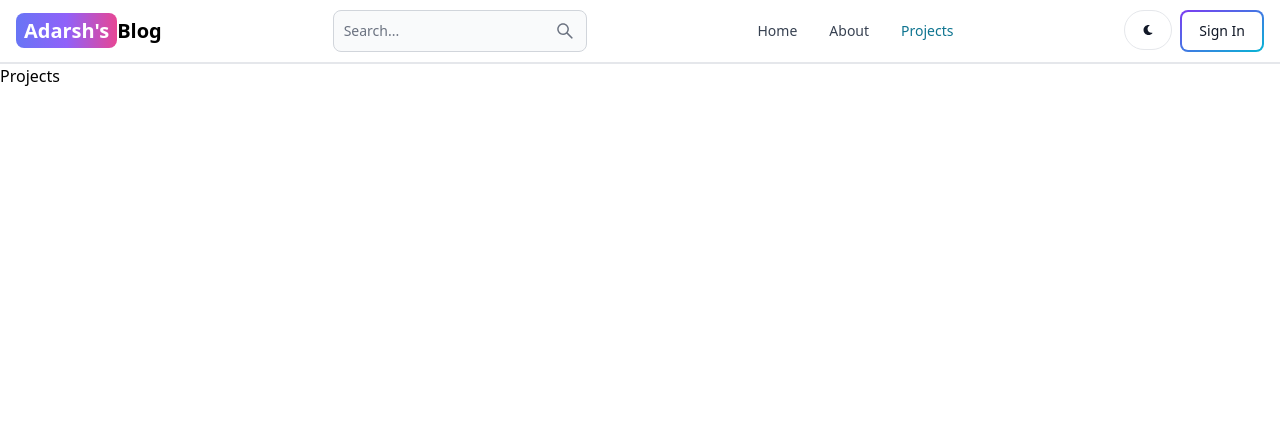
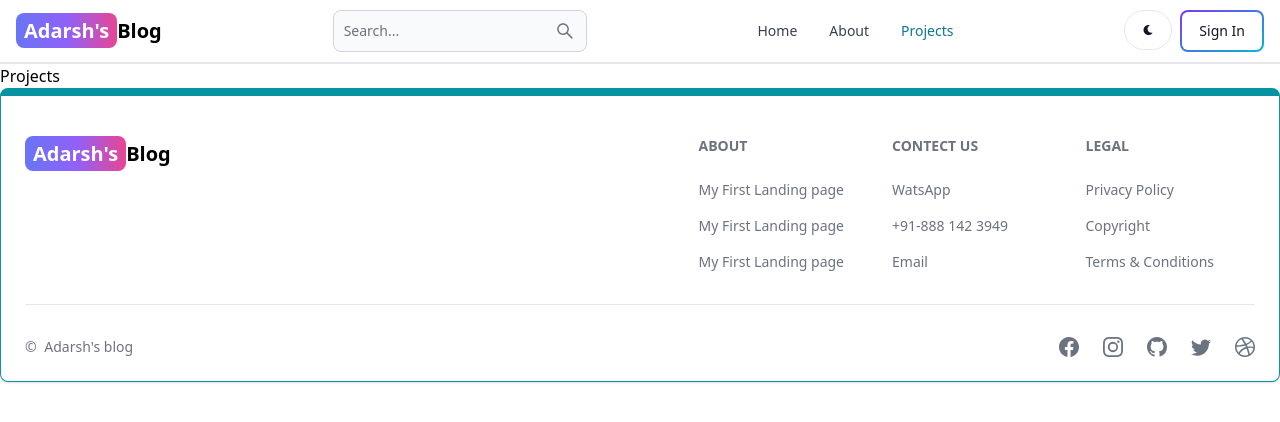
Before and after one commit to adarshsharma1350/mern_blogpost, a React (Vite) app in the folder _client/: page /projects in a window 1280 px wide. Shown: the top 422 px of the page. Built offline with nearby package versions, Linux system fonts and the light colour scheme.

Commit message:
Creating the footer for all pages..

```diff
--- a/_client/src/App.jsx
+++ b/_client/src/App.jsx
@@ -9,6 +9,7 @@
 import SignIn from "./pages/SignIn";
 import SignUp from "./pages/SignUp";
 import Dashboard from "./pages/Dashboard";
+import Footer from "./Components/Footer";
 
 export default function App() {
   return (
@@ -22,6 +23,7 @@
         <Route path="/dashboard" element={<Dashboard />} />
         <Route path="/projects" element={<Projects />} />
       </Routes>
+      <Footer />
     </BrowserRouter>
   );
 }
--- /dev/null
+++ b/_client/src/Components/Footer.jsx
@@ -0,0 +1,137 @@
+// import React from 'react'
+import { Footer } from "flowbite-react";
+import { Link } from "react-router-dom";
+import {
+  BsFacebook,
+  BsInstagram,
+  BsGithub,
+  BsTwitter,
+  BsDribbble,
+} from "react-icons/bs";
+export default function FooterCom() {
+  return (
+    <Footer container className="border border-t-8 border-teal-500">
+      <div className="w-full max-w-7xl mx-auto">
+        <div className="grid w-full justify-between sm:flex md:grid-cols-1">
+          <div className="mt-5">
+            <Link
+              to="/"
+              className="self-center whitespace-nowrap text-lg sm:text-xl font-semibold dark:text-white"
+            >
+              <span className="px-2 py-1 bg-gradient-to-r from-indigo-500 via-purple-500 to-pink-500 rounded-lg text-white">
+                Adarsh's
+              </span>
+              Blog
+            </Link>
+          </div>
+          <div className="grid grid-cols-2 gap-8 mt-4 sm:grid-cols-3 sm:gap-6">
+            <div>
+              <Footer.Title title="About" />
+              <Footer.LinkGroup col>
+                <Footer.Link
+                  href="https://65e17e4d6dd3ca8b7ea01d24--lucky-cendol-2c31f3.netlify.app/#"
+                  target="_blank"
+                  rel="noopener noreferrer"
+                >
+                  My First Landing page
+                </Footer.Link>
+
+                <Footer.Link
+                  href="https://65e17e4d6dd3ca8b7ea01d24--lucky-cendol-2c31f3.netlify.app/#"
+                  target="_blank"
+                  rel="noopener noreferrer"
+                >
+                  My First Landing page
+                </Footer.Link>
+
+                <Footer.Link
+                  href="https://65e17e4d6dd3ca8b7ea01d24--lucky-cendol-2c31f3.netlify.app/#"
+                  target="_blank"
+                  rel="noopener noreferrer"
+                >
+                  My First Landing page
+                </Footer.Link>
+              </Footer.LinkGroup>
+            </div>
+            <div>
+              <Footer.Title title="Contect Us" />
+              <Footer.LinkGroup col>
+                <Footer.Link
+                  href="https://65e17e4d6dd3ca8b7ea01d24--lucky-cendol-2c31f3.netlify.app/#"
+                  target="_blank"
+                  rel="noopener noreferrer"
+                >
+                  WatsApp
+                </Footer.Link>
+
+                <Footer.Link
+                  href="https://65e17e4d6dd3ca8b7ea01d24--lucky-cendol-2c31f3.netlify.app/#"
+                  target="_blank"
+                  rel="noopener noreferrer"
+                >
+                  +91-888 142 3949
+                </Footer.Link>
+
+                <Footer.Link
+                  href="https://65e17e4d6dd3ca8b7ea01d24--lucky-cendol-2c31f3.netlify.app/#"
+                  target="_blank"
+                  rel="noopener noreferrer"
+                >
+                  Email
+                </Footer.Link>
+              </Footer.LinkGroup>
+            </div>
+            <div>
+              <Footer.Title title="Legal" />
+              <Footer.LinkGroup col>
+                <Footer.Link
+                  href="https://65e17e4d6dd3ca8b7ea01d24--lucky-cendol-2c31f3.netlify.app/#"
+                  target="_blank"
+                  rel="noopener noreferrer"
+                >
+                  Privacy Policy
+                </Footer.Link>
+
+                <Footer.Link
+                  href="https://65e17e4d6dd3ca8b7ea01d24--lucky-cendol-2c31f3.netlify.app/#"
+                  target="_blank"
+                  rel="noopener noreferrer"
+                >
+                  Copyright
+                </Footer.Link>
+
+                <Footer.Link
+                  href="https://65e17e4d6dd3ca8b7ea01d24--lucky-cendol-2c31f3.netlify.app/#"
+                  target="_blank"
+                  rel="noopener noreferrer"
+                >
+                  Terms & Conditions
+                </Footer.Link>
+              </Footer.LinkGroup>
+            </div>
+          </div>
+        </div>
+
+        <Footer.Divider />
+        <div className="w-full sm:flex sm:items-center sm:justify-between">
+          <Footer.Copyright
+            href="#"
+            by="Adarsh's blog"
+            year={new Date().getFullYear}
+          />
+          <div className="flex gap-6 sm:mt-0 mt-4 sm:justify-center">
+            <Footer.Icon href="#" icon={BsFacebook} />
+            <Footer.Icon href="#" icon={BsInstagram} />
+            <Footer.Icon
+              href="https://github.com/adarshsharma1350"
+              target="_blank"
+              icon={BsGithub}
+            />
+            <Footer.Icon href="#" icon={BsTwitter} />
+            <Footer.Icon href="#" icon={BsDribbble} />
+          </div>
+        </div>
+      </div>
+    </Footer>
+  );
+}
```
